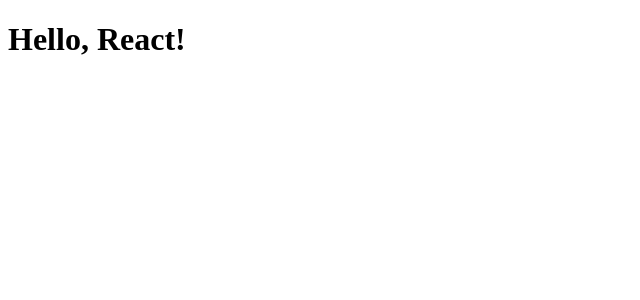
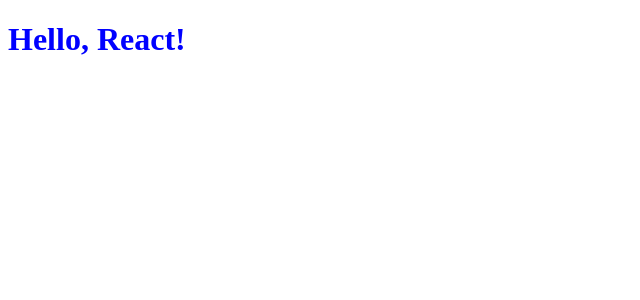
Before and after one commit to taigakiyokawa/todo-app-react, a React app: page / in a window 1280 px wide. Shown: the top 300 px of the page, without its empty margins (0-640 px from the left). Built offline with nearby package versions, Linux system fonts and the light colour scheme.

Commit message:
create style.css and import it to index.jsx

```diff
--- a/src/components/App.jsx
+++ b/src/components/App.jsx
@@ -4,7 +4,7 @@
   render() {
     return (
       <div>
-        <h1>Hello, React!</h1>
+        <h1 className="headline">Hello, React!</h1>
       </div>
     );
   }
--- a/src/index.jsx
+++ b/src/index.jsx
@@ -1,5 +1,6 @@
 import React from 'react';
 import { render } from 'react-dom';
 import App from './components/App';
+import './style.css';
 
 render(<App />, document.getElementById('root'));
--- /dev/null
+++ b/src/style.css
@@ -0,0 +1,3 @@
+.headline {
+  color: blue;
+}
--- a/webpack.config.js
+++ b/webpack.config.js
@@ -18,6 +18,16 @@
         test: /\.jsx$/,
         exclude: /node_modules/,
         loader: 'babel-loader'
+      },
+      {
+        test: /\.css/,
+        use: [
+          "style-loader",
+          {
+            loader: "css-loader",
+            options: { url: false }
+          }
+        ]
       }
     ]
   },
```
